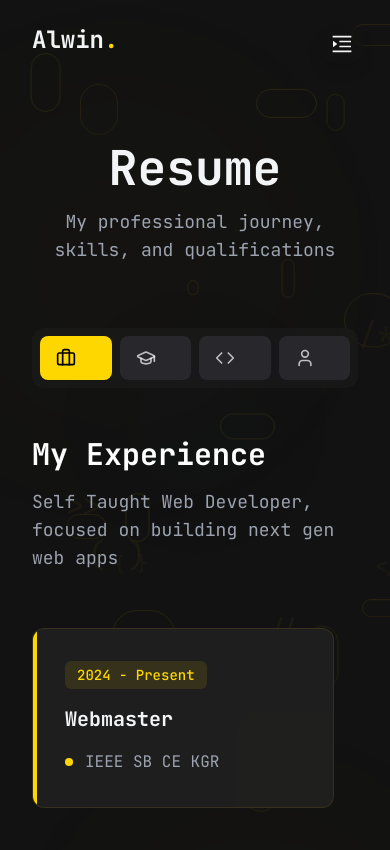
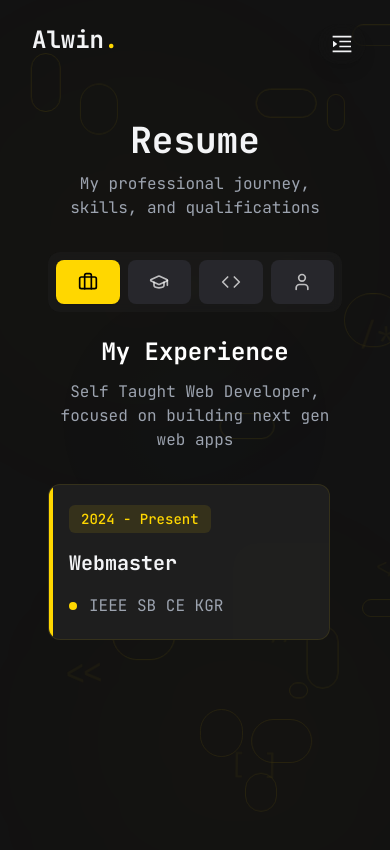
Before and after one commit to retr0717/portfolio, a Next.js app: page /resume in a window 390 px wide. Shown: the top 850 px of the page. Built offline with nearby package versions, Linux system fonts and the light colour scheme.

Commit message:
resume mobile friendly

```diff
--- a/app/resume/page.tsx
+++ b/app/resume/page.tsx
@@ -209,7 +209,7 @@ const Resume = () => {
         initial={{ opacity: 0, y: 50 }}
         animate={{ opacity: 1, y: 0 }}
         transition={{ duration: 0.8, ease: [0.22, 1, 0.36, 1] }}
-        className="min-h-[80vh] flex flex-col py-16 lg:py-24"
+        className="min-h-[80vh] flex flex-col py-10 px-4 sm:py-16 lg:py-24"
       >
         <div className="container mx-auto relative">
           {/* Decorative Background Elements */}
@@ -236,10 +236,10 @@ const Resume = () => {
             initial={{ opacity: 0, y: -20 }}
             animate={{ opacity: 1, y: 0 }}
             transition={{ duration: 0.8, delay: 0.2 }}
-            className="text-center mb-16"
+            className="text-center mb-8 sm:mb-16"
           >
-            <h1 className="text-5xl lg:text-6xl font-bold mb-4">Resume</h1>
-            <p className="text-text-secondary text-lg max-w-2xl mx-auto">
+            <h1 className="text-4xl sm:text-5xl lg:text-6xl font-bold mb-3 sm:mb-4">Resume</h1>
+            <p className="text-text-secondary text-base sm:text-lg max-w-2xl mx-auto px-4">
               My professional journey, skills, and qualifications
             </p>
           </motion.div>
@@ -248,32 +248,35 @@ const Resume = () => {
             defaultValue="experience"
             value={activeTab}
             onValueChange={setActiveTab}
-            className="flex flex-col lg:flex-row gap-12"
+            className="flex flex-col lg:flex-row gap-6 sm:gap-8 lg:gap-12"
           >
-            {/* Tab Navigation - Redesigned with Icons */}
-            <div className="w-full lg:w-[250px] lg:sticky lg:top-24 lg:self-start">
-              <TabsList className="flex flex-row lg:flex-col w-full bg-secondary/50 backdrop-blur-sm rounded-xl p-2 gap-2">
+            {/* Tab Navigation - Icons only on mobile */}
+            <div className="w-full mx-auto max-w-md lg:max-w-none lg:w-[250px] lg:sticky lg:top-24 lg:self-start">
+              <TabsList className="flex flex-row lg:flex-col w-full bg-secondary/50 backdrop-blur-sm rounded-xl p-2 gap-2 justify-center sm:justify-start">
                 {Object.entries(tabIcons).map(([key, icon]) => (
                   <TabsTrigger
                     key={key}
                     value={key}
-                    className={`flex items-center gap-3 w-full justify-start px-4 py-3 data-[state=active]:bg-accent data-[state=active]:text-black transition-all duration-200 ${activeTab === key ? 'font-medium' : 'text-white/70'}`}
+                    className={`flex items-center gap-2 sm:gap-3 w-full justify-center sm:justify-start px-2 sm:px-4 py-3 data-[state=active]:bg-accent data-[state=active]:text-black transition-all duration-200 ${activeTab === key ? 'font-medium' : 'text-white/70'}`}
                     onClick={() => setActiveTab(key)}
                   >
                     <motion.span
                       animate={{ rotate: activeTab === key ? 0 : 0 }}
                       transition={{ duration: 0.3 }}
+                      className="text-lg sm:text-base" // Slightly larger icon on mobile
                     >
                       {icon}
                     </motion.span>
-                    <span className="hidden sm:inline-block">{key.charAt(0).toUpperCase() + key.slice(1)}</span>
+                    <span className="hidden sm:inline-block text-sm">
+                      {key.charAt(0).toUpperCase() + key.slice(1)}
+                    </span>
                   </TabsTrigger>
                 ))}
               </TabsList>
             </div>
 
             {/* Tab Content */}
-            <div className="min-h-[600px] w-full" ref={tabContentRef}>
+            <div className="min-h-[500px] sm:min-h-[600px] w-full" ref={tabContentRef}>
               <AnimatePresence mode="wait">
                 {/* Experience Tab */}
                 <TabsContent
@@ -286,21 +289,21 @@ const Resume = () => {
                     initial="hidden"
                     animate="visible"
                     exit="exit"
-                    className="flex flex-col gap-10"
+                    className="flex flex-col gap-6 sm:gap-10"
                   >
-                    <motion.div variants={titleVariants} className="flex flex-col gap-4">
-                      <h2 className="text-3xl lg:text-4xl font-bold text-white">
+                    <motion.div variants={titleVariants} className="flex flex-col gap-3 sm:gap-4 text-center lg:text-left">
+                      <h2 className="text-2xl sm:text-3xl lg:text-4xl font-bold text-white">
                         {experience.title}
                       </h2>
-                      <p className="text-lg text-text-secondary max-w-2xl">
+                      <p className="text-base sm:text-lg text-text-secondary max-w-2xl mx-auto lg:mx-0">
                         {experience.desc}
                       </p>
                     </motion.div>
 
-                    <ScrollArea className="h-[500px] pr-6 py-4">
+                    <ScrollArea className="h-[400px] sm:h-[500px] pr-3 sm:pr-6 py-2 sm:py-4">
                       <motion.ul
                         variants={containerVariants}
-                        className="grid grid-cols-1 lg:grid-cols-2 gap-6"
+                        className="grid grid-cols-1 lg:grid-cols-2 gap-4 sm:gap-6"
                       >
                         {experience.items.map((item, index) => (
                           <motion.li
@@ -311,7 +314,7 @@ const Resume = () => {
                           >
                             <motion.div
                               variants={cardVariants}
-                              className="relative bg-secondary rounded-xl p-8 border border-accent/10 h-full overflow-hidden group"
+                              className="relative bg-secondary rounded-xl p-5 sm:p-8 border border-accent/10 h-full overflow-hidden group"
                             >
                               {/* Accent bar */}
                               <div className="absolute left-0 top-0 w-1 h-full bg-accent" />
@@ -353,21 +356,21 @@ const Resume = () => {
                     initial="hidden"
                     animate="visible"
                     exit="exit"
-                    className="flex flex-col gap-10"
+                    className="flex flex-col gap-6 sm:gap-10"
                   >
-                    <motion.div variants={titleVariants} className="flex flex-col gap-4">
-                      <h2 className="text-3xl lg:text-4xl font-bold text-white">
+                    <motion.div variants={titleVariants} className="flex flex-col gap-3 sm:gap-4 text-center lg:text-left">
+                      <h2 className="text-2xl sm:text-3xl lg:text-4xl font-bold text-white">
                         {education.title}
                       </h2>
-                      <p className="text-lg text-text-secondary max-w-2xl">
+                      <p className="text-base sm:text-lg text-text-secondary max-w-2xl mx-auto lg:mx-0">
                         {education.desc}
                       </p>
                     </motion.div>
 
-                    <ScrollArea className="h-[500px] pr-6 py-4">
+                    <ScrollArea className="h-[400px] sm:h-[500px] pr-3 sm:pr-6 py-2 sm:py-4">
                       <motion.ul
                         variants={containerVariants}
-                        className="grid grid-cols-1 lg:grid-cols-2 gap-6"
+                        className="grid grid-cols-1 lg:grid-cols-2 gap-4 sm:gap-6"
                       >
                         {education.items.map((item, index) => (
                           <motion.li
@@ -378,7 +381,7 @@ const Resume = () => {
                           >
                             <motion.div
                               variants={cardVariants}
-                              className="relative bg-secondary rounded-xl p-8 border border-accent/10 h-full overflow-hidden group"
+                              className="relative bg-secondary rounded-xl p-5 sm:p-8 border border-accent/10 h-full overflow-hidden group"
                             >
                               {/* Accent bar */}
                               <div className="absolute left-0 top-0 w-1 h-full bg-accent" />
@@ -420,20 +423,21 @@ const Resume = () => {
                     initial="hidden"
                     animate="visible"
                     exit="exit"
-                    className="flex flex-col gap-10"
+                    className="flex flex-col gap-6 sm:gap-10"
                   >
-                    <motion.div variants={titleVariants} className="flex flex-col gap-4">
-                      <h2 className="text-3xl lg:text-4xl font-bold text-white">
+                    <motion.div variants={titleVariants} className="flex flex-col gap-3 sm:gap-4 text-center lg:text-left">
+                      <h2 className="text-2xl sm:text-3xl lg:text-4xl font-bold text-white">
                         {skills.title}
                       </h2>
-                      <p className="text-lg text-text-secondary max-w-2xl">
+                      <p className="text-base sm:text-lg text-text-secondary max-w-2xl mx-auto lg:mx-0">
                         {skills.desc}
                       </p>
                     </motion.div>
 
+                    <ScrollArea className="pr-3 sm:pr-6 py-2 sm:py-4">
                       <motion.ul
                         variants={containerVariants}
-                      className="grid grid-cols-2 sm:grid-cols-3 md:grid-cols-4 gap-6"
+                        className="grid grid-cols-2 sm:grid-cols-3 md:grid-cols-4 gap-3 sm:gap-6"
                       >
                         {skills.skillList.map((skill, index) => (
                           <motion.li
@@ -444,13 +448,13 @@ const Resume = () => {
                           >
                             <TooltipProvider delayDuration={100}>
                               <Tooltip>
-                              <TooltipTrigger className="w-full h-[130px] bg-secondary rounded-xl border border-white/5 overflow-hidden flex flex-col justify-center items-center gap-4 group transition-all relative">
+                                <TooltipTrigger className="w-full h-[100px] sm:h-[130px] bg-secondary rounded-xl border border-white/5 overflow-hidden flex flex-col justify-center items-center gap-3 sm:gap-4 group transition-all relative">
                                   {/* Decoration */}
                                   <div className="absolute inset-0 bg-gradient-to-br from-accent/5 to-transparent opacity-0 group-hover:opacity-100 transition-opacity duration-300" />
-                                <div className="text-5xl text-white/80 group-hover:text-accent transition-all duration-300 z-10">
+                                  <div className="text-4xl sm:text-5xl text-white/80 group-hover:text-accent transition-all duration-300 z-10">
                                     {skill.icons}
                                   </div>
-                                <p className="text-sm text-text-secondary group-hover:text-white transition-colors duration-300 z-10">
+                                  <p className="text-xs sm:text-sm text-text-secondary group-hover:text-white transition-colors duration-300 z-10">
                                     {skill.name}
                                   </p>
                                 </TooltipTrigger>
@@ -462,6 +466,7 @@ const Resume = () => {
                           </motion.li>
                         ))}
                       </motion.ul>
+                    </ScrollArea>
                   </motion.div>
                 </TabsContent>
 
@@ -476,35 +481,35 @@ const Resume = () => {
                     initial="hidden"
                     animate="visible"
                     exit="exit"
-                    className="flex flex-col gap-10"
+                    className="flex flex-col gap-6 sm:gap-10"
                   >
-                    <motion.div variants={titleVariants} className="flex flex-col gap-4">
-                      <h2 className="text-3xl lg:text-4xl font-bold text-white">
+                    <motion.div variants={titleVariants} className="flex flex-col gap-3 sm:gap-4 text-center lg:text-left">
+                      <h2 className="text-2xl sm:text-3xl lg:text-4xl font-bold text-white">
                         {about.title}
                       </h2>
-                      <p className="text-lg text-text-secondary max-w-2xl">
+                      <p className="text-base sm:text-lg text-text-secondary max-w-2xl mx-auto lg:mx-0">
                         {about.desc}
                       </p>
                     </motion.div>
 
                     <motion.div
                       variants={itemVariants}
-                      className="bg-secondary rounded-xl border border-accent/10 p-8 lg:p-10"
+                      className="bg-secondary rounded-xl border border-accent/10 p-5 sm:p-8 lg:p-10 mx-auto w-full"
                     >
                       <motion.ul
                         variants={containerVariants}
-                        className="grid grid-cols-1 sm:grid-cols-2 gap-x-10 gap-y-6"
+                        className="grid grid-cols-1 sm:grid-cols-2 gap-x-6 sm:gap-x-10 gap-y-4 sm:gap-y-6"
                       >
                         {about.info.map((info, index) => (
                           <motion.li
                             key={index}
                             variants={itemVariants}
-                            className="flex items-center gap-4 group"
+                            className="flex flex-col sm:flex-row items-start sm:items-center gap-2 sm:gap-4 group"
                           >
-                            <span className="min-w-[100px] text-text-secondary group-hover:text-accent transition-colors">
+                            <span className="text-text-secondary group-hover:text-accent transition-colors font-medium">
                               {info.fieldName}:
                             </span>
-                            <span className="text-white font-medium">
+                            <span className="text-white">
                               {info.fieldValue}
                             </span>
                           </motion.li>
```
Lines whose indentation alone changed are shown as unchanged.
